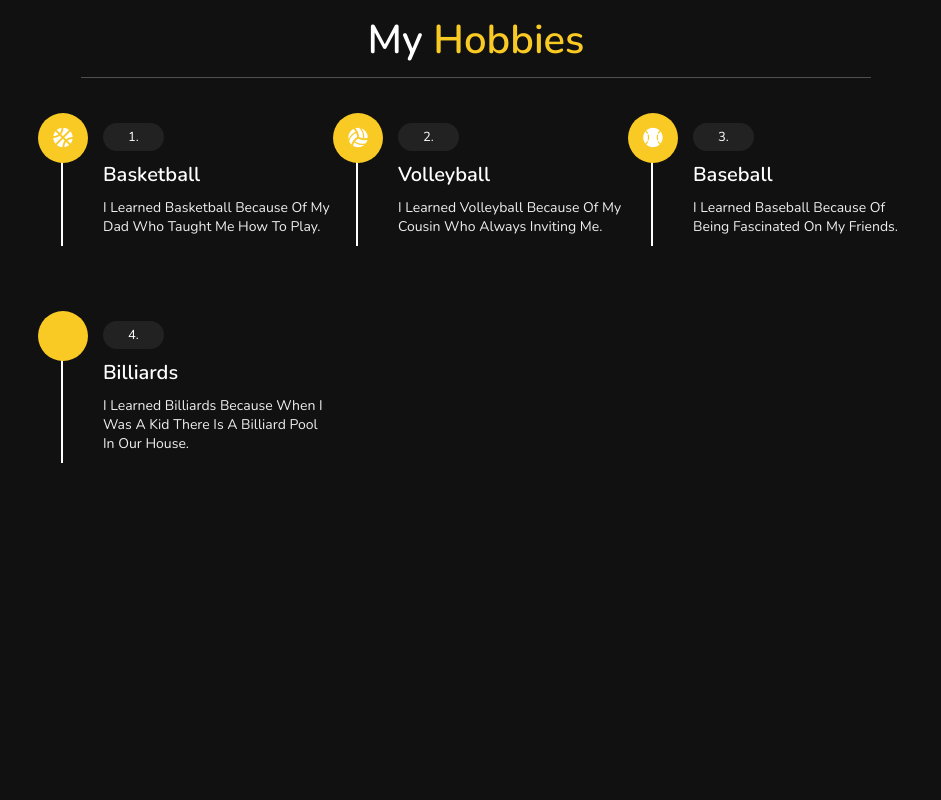
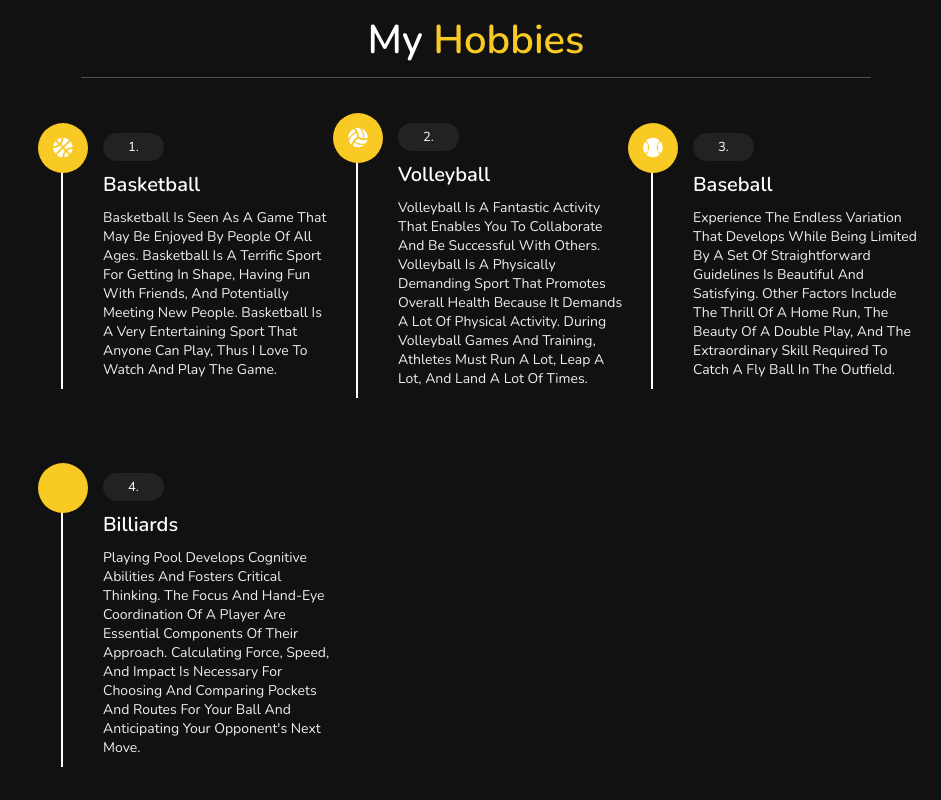
Before and after one commit to juicyyperr/juicyyperr.github.io, a plain HTML site: page index.html in a window 1280 px wide. Shown: the part 2130-2930 px from the top of the page, without its empty margins (339-1280 px from the left). Drawn offline with nearby package versions, Linux system fonts and the light colour scheme; a script that the page names is missing.

Commit message:
Update index.html

```diff
--- a/index.html
+++ b/index.html
@@ -112,28 +112,28 @@
         <i class="fas fa-basketball-ball"></i>
         <span>1.</span>
         <h3>Basketball</h3>
-        <p>I learned basketball because of my dad who taught me how to play.</p>
+        <p>Basketball is seen as a game that may be enjoyed by people of all ages. Basketball is a terrific sport for getting in shape, having fun with friends, and potentially meeting new people. Basketball is a very entertaining sport that anyone can play, thus I love to watch and play the game.</p>
     </div>
 
     <div class="box">
         <i class="fas fa-volleyball-ball"></i>
         <span>2.</span>
         <h3>Volleyball</h3>
-        <p>I learned volleyball because of my cousin who always inviting me.</p>
+        <p>Volleyball is a fantastic activity that enables you to collaborate and be successful with others. Volleyball is a physically demanding sport that promotes overall health because it demands a lot of physical activity. During volleyball games and training, athletes must run a lot, leap a lot, and land a lot of times.</p>
     </div>
 
     <div class="box">
         <i class="fas fa-baseball-ball"></i>
         <span>3.</span>
         <h3>Baseball</h3>
-        <p>I learned baseball because of being fascinated on my friends.</p>
+        <p>Experience the endless variation that develops while being limited by a set of straightforward guidelines is beautiful and satisfying. Other factors include the thrill of a home run, the beauty of a double play, and the extraordinary skill required to catch a fly ball in the outfield.</p>
     </div>
 
     <div class="box">
         <i class="fa-light fa-football-ball"></i>
         <span>4.</span>
         <h3>Billiards</h3>
-        <p>I learned billiards because when I was a kid there is a Billiard Pool in our house.</p>
+        <p>Playing pool develops cognitive abilities and fosters critical thinking. The focus and hand-eye coordination of a player are essential components of their approach. Calculating force, speed, and impact is necessary for choosing and comparing pockets and routes for your ball and anticipating your opponent's next move.</p>
     </div>
 
 </div>
@@ -170,7 +170,7 @@
     </div>
 
     <div class="box">
-        <img src="https://scontent.fmnl4-1.fna.fbcdn.net/v/t39.30808-6/275518701_4924780714277909_418208811509657669_n.jpg?_nc_cat=104&ccb=1-7&_nc_sid=0debeb&_nc_ohc=OffxLhFCqwQAX8EZxOi&tn=mwu9_2tD2cTxUs5c&_nc_ht=scontent.fmnl4-1.fna&oh=00_AT-mlEKkYaMccAjlkz5-T8beUiKdV9HkAMPdkoIYQzoKJg&oe=634451E6" alt="">
+        <img src="https://upload.wikimedia.org/wikipedia/commons/b/be/KeizersgrachtReguliersgrachtAmsterdam.jpg" alt="">
     </div>
 
 </div>
```
